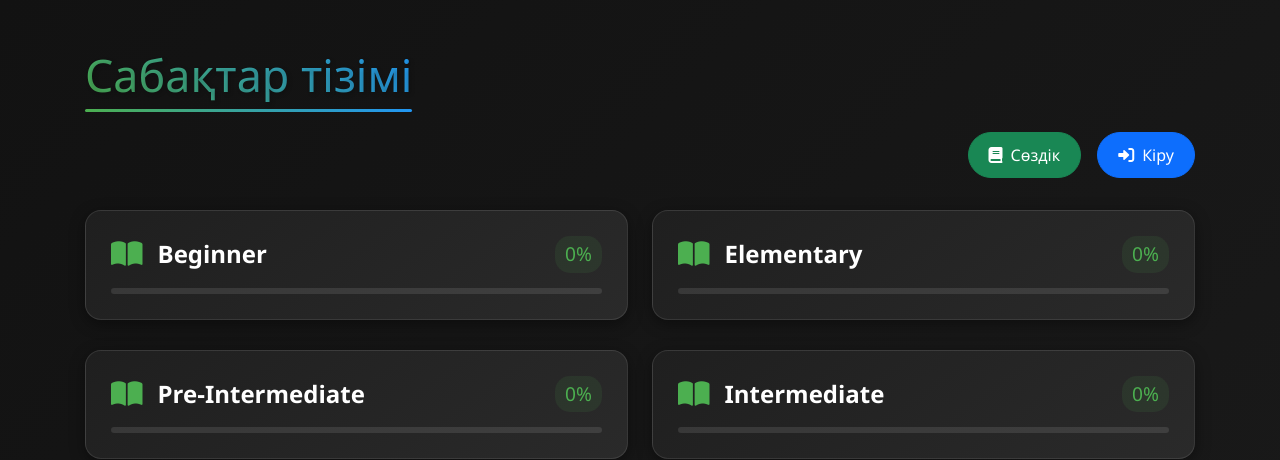
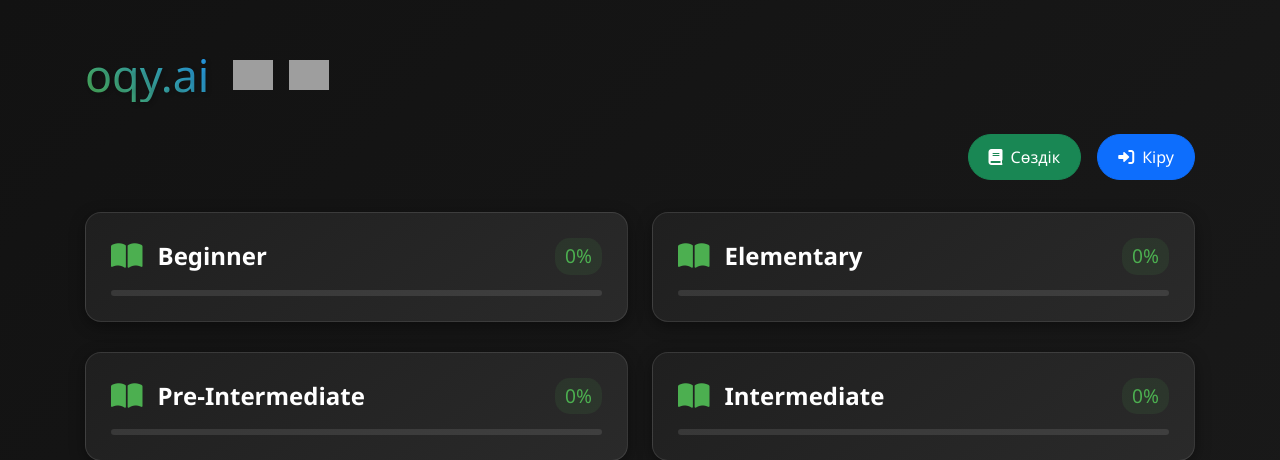
Before and after one commit to abdiraiymzhandos/ai_english, a Django app: page / in a window 1280 px wide. Shown: the top 460 px of the page. Run offline with Django 5.2, Linux system fonts and the light colour scheme; data comes from the database, SQL or seed files in the repository; grey boxes are pictures that could not be loaded.

Commit message:
whats/insta

```diff
--- a/lessons/templates/lessons/lesson_list.html
+++ b/lessons/templates/lessons/lesson_list.html
@@ -146,13 +146,14 @@
         }
         .page-title {
             font-size: 2.8em;
-            margin-bottom: 30px;
+            margin: 0;
             background: linear-gradient(45deg, #4CAF50, #2196F3);
             -webkit-background-clip: text;
             -webkit-text-fill-color: transparent;
             text-shadow: 2px 2px 4px rgba(0,0,0,0.2);
-            position: relative;
-            display: inline-block;
+            display: flex;
+            align-items: center;
+            gap: 1.5rem;
         }
         .page-title::after {
             content: '';
@@ -359,11 +360,106 @@
                 padding: 12px 15px;
             }
         }
+
+        /* Add these styles to your existing CSS */
+        .header {
+            display: flex;
+            align-items: center;
+            justify-content: flex-start;
+            margin-bottom: 2rem;
+            padding: 0;
+            width: fit-content;
+            background: transparent;
+            border-radius: 0;
+            box-shadow: none;
+        }
+
+        .header-content {
+            display: flex;
+            align-items: center;
+            gap: 1.5rem;
+        }
+
+        .social-links {
+            display: flex;
+            gap: 1rem;
+        }
+
+        .social-link {
+            display: flex;
+            align-items: center;
+            justify-content: center;
+            width: 40px;
+            height: 40px;
+            border-radius: 8px;
+            text-decoration: none;
+            transition: all 0.3s ease;
+            background: transparent;
+            padding: 0;
+        }
+
+        .social-link img {
+            width: 100%;
+            height: 100%;
+            object-fit: contain;
+            transition: transform 0.3s ease;
+        }
+
+        .social-link:hover img {
+            transform: scale(1.1);
+        }
+
+        .page-title {
+            margin: 0;
+            background: linear-gradient(45deg, #4CAF50, #2196F3);
+            -webkit-background-clip: text;
+            -webkit-text-fill-color: transparent;
+            text-shadow: 2px 2px 4px rgba(0,0,0,0.2);
+            font-size: 2.8em;
+        }
+
+        @media (max-width: 768px) {
+            .header {
+                width: 100%;
+            }
+
+            .header-content {
+                width: 100%;
+                justify-content: space-between;
+            }
+
+            .page-title {
+                font-size: 2.2em;
+            }
+        }
+
+        @media (max-width: 576px) {
+            .page-title {
+                font-size: 1.8em;
+            }
+
+            .social-link {
+                width: 35px;
+                height: 35px;
+            }
+        }
     </style>
 </head>
 <body>
 <div class="container py-5">
-    <h1 class="text-center page-title">Сабақтар тізімі</h1>
+    <div class="header">
+        <div class="header-content">
+            <h1 class="page-title">oqy.ai</h1>
+            <div class="social-links">
+                <a href="https://wa.me/77781029394" target="_blank" class="social-link" title="WhatsApp">
+                    <img src="https://upload.wikimedia.org/wikipedia/commons/6/6b/WhatsApp.svg" alt="WhatsApp">
+                </a>
+                <a href="https://instagram.com/oqy.ai" target="_blank" class="social-link" title="Instagram">
+                    <img src="https://upload.wikimedia.org/wikipedia/commons/e/e7/Instagram_logo_2016.svg" alt="Instagram">
+                </a>
+            </div>
+        </div>
+    </div>
 
     <!-- Жүйеге кіру / шығу батырмалары -->
     <div class="d-flex justify-content-end align-items-center auth-buttons">
```
